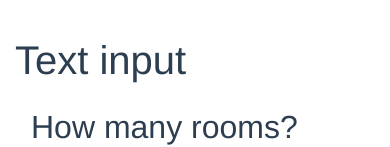
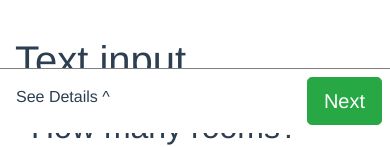
Before and after one commit to mirimadahmed/vue-quotation-calculator, a Vue app: page /#/ in a window 390 px wide. Shown: the part 711-858 px from the top of the page. Built offline with nearby package versions, Linux system fonts and the light colour scheme.

Commit message:
responsiveness

```diff
--- a/src/components/HelloWorld.vue
+++ b/src/components/HelloWorld.vue
@@ -23,8 +23,17 @@
     <h1>Multiselect input {{ multiSelectInput }} </h1>
     <MultiselectInput v-model="multiSelectInput" :settings="inputDef.services[0].subServices[0].questions[5]" />
   </div>
+
+    <div class="footer p-2" style="border-top:1px solid gray">
+      <p class="footer-details float-left p-2 mb-0">See Details ^</p>
+      <button
+        type="button"
+        class="btn btn-success btn-lg float-right
+">Next</button>
     </div>
-    <div class="col-md-4">
+
+    </div>
+    <div class="col-md-4 details">
       <div class="p-3" style="border: 1px solid gray; border-radius:10px;">
           <h1>Text input {{ textInput }}</h1>
            <h1>Date input {{ dateInput }}</h1>
@@ -85,4 +94,41 @@ export default {
 </script>
 
 <style scoped>
+.footer{
+    position: fixed;
+    bottom: 0;
+    left: 0;
+    right: 0;
+    width: 100%;
+    z-index: 500;
+    background: #fff;
+}
+.footer-details{
+  display: block;
+}
+.details{
+  display: none;
+}
+.show-mobile-details{
+  position: absolute;
+    background: white;
+    top: 0;
+    left: 0;
+    width: 100%;
+    height: 100vh;
+    overflow: scroll;
+}
+
+@media (min-width: 768px)  {
+  .footer{
+    position: relative !important;
+  }
+  .footer-details{
+    display: none;
+  }
+  .details{
+    display: block;
+  }
+ }
+
 </style>
```
